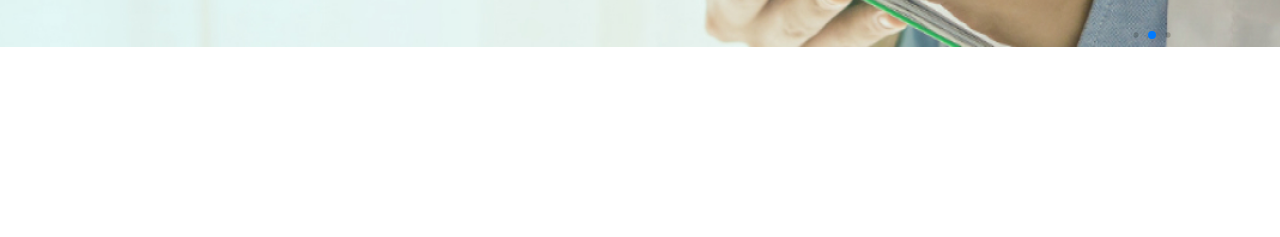
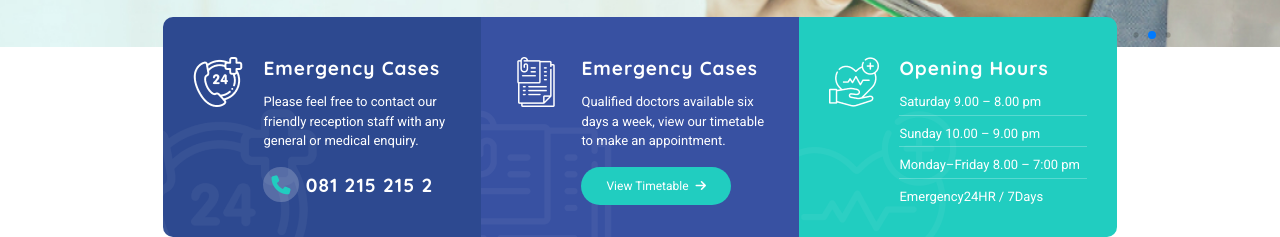
Before and after one commit to kasunanu/medicare, a website: page index.html in a window 1280 px wide. Shown: the part 753-990 px from the top of the page. Before the commit the page ends 800 px from the top, so only its background shows below. Drawn offline with nearby package versions, Linux system fonts and the light colour scheme.

Commit message:
added importantBox with styles

```diff
--- a/index.html
+++ b/index.html
@@ -248,6 +248,89 @@
     </div>
   <!-- carousel end -->
 
+  <!-- importantBox -->
+    <div class="container">
+      <div class="offset-xxl-1 col-xxl-10 offset-xl-1 col-xl-10 offset-lg-1 col-lg-10 col-md-12 col-sm-12 col-12 importantBox">
+        <div class="row">
+          <!-- box1 -->
+          <div class="col-xxl-4 col-xl-4 col-lg-4 col-md-12 col-sm-12 col-12 p-0">
+            <div class="box1 box">
+              <div class="row">
+                <div class="col-xxl-3 col-xl-3 col-lg-3 col-md-3 col-sm-3 col-3">
+                  <img src="assets/img/box1.png" alt="">
+                </div>
+                <div class="col-xxl-9 col-xl-9 col-lg-9 col-md-9 col-sm-9 col-9">
+                  <div class="boxText">
+                    <h5>Emergency Cases</h5>
+                    <p>Please feel free to contact our friendly reception staff with any general or medical enquiry.</p>
+                    <!-- box1 telnumber -->
+                    <span>
+                      <a href="tel:0812152152">
+                        <h5 class="mt-3">
+                          <i class="fa-solid fa-phone"></i>
+                          081 215 215 2
+                        </h5>
+                      </a>
+                    </span>
+                  </div>
+                </div>
+              </div>
+            </div>
+          </div>
+
+          <!-- box2 -->
+          <div class="col-xxl-4 col-xl-4 col-lg-4 col-md-12 col-sm-12 col-12 p-0">
+            <div class="box2 box">
+              <div class="row">
+                <div class="col-xxl-3 col-xl-3 col-lg-3 col-md-3 col-sm-3 col-3">
+                  <img src="assets/img/box2.png" alt="">
+                </div>
+                <div class="col-xxl-9 col-xl-9 col-lg-9 col-md-9 col-sm-9 col-9">
+                  <div class="boxText">
+                    <h5>Emergency Cases</h5>
+                    <p>Qualified doctors available six days a week, view our timetable to make an appointment.</p>
+                    <!-- box2 btn -->
+                    <a href="#">
+                      <button type="button" class="btn btn-light mt-3">
+                        View Timetable
+                        <i class="fa-solid fa-arrow-right ps-1 rightArrow"></i>
+                      </button>
+                    </a>
+                  </div>
+
+                </div>
+              </div>
+            </div>
+          </div>
+
+          <!-- box3 -->
+          <div class="col-xxl-4 col-xl-4 col-lg-4 col-md-12 col-sm-12 col-12 p-0">
+            <div class="box3 box">
+              <div class="row">
+                <div class="col-xxl-3 col-xl-3 col-lg-3 col-md-3 col-sm-3 col-3">
+                  <img src="assets/img/box3.png" alt="">
+                </div>
+                <div class="col-xxl-9 col-xl-9 col-lg-9 col-md-9 col-sm-9 col-9">
+                  <div class="boxText">
+                    <h5>Opening Hours</h5>
+                    <p>Saturday 9.00 – 8.00 pm</p>
+                    <hr>
+                    <p>Sunday 10.00 – 9.00 pm</p>
+                    <hr>
+                    <p>Monday–Friday 8.00 – 7:00 pm</p>
+                    <hr>
+                    <p>Emergency24HR / 7Days</p>
+                  </div>
+                </div>
+              </div>
+            </div>
+          </div>
+
+        </div>
+      </div>
+    </div>
+  <!-- importantBox end -->
+
 
 
 
--- a/scss/pages/home/_carousel.scss
+++ b/scss/pages/home/_carousel.scss
@@ -10,7 +10,7 @@
 
     .sliderText{
       position: absolute;
-      bottom: 50px;
+      bottom: 70px;
     }
   }
 
--- a/scss/pages/home/_importantbox.scss
+++ b/scss/pages/home/_importantbox.scss
@@ -0,0 +1,56 @@
+@use '../../components/colors' as *;
+
+.importantBox{
+  margin-top: -30px;
+  z-index: 55;
+  position: relative;
+
+  .box{
+    height: 220px;
+    padding: 40px 30px;
+
+    .boxText{
+      h5{
+        color: white;
+      }
+      p{
+        color: white;
+        padding-top: 5px;
+      }
+      .fa-phone{
+        color: $light;
+        background-color: rgba($color: white, $alpha: 0.2);
+        padding: 8px;
+        border-radius: 20px;
+      }
+      hr{
+        color: white;
+        margin: 3px 0;
+      }
+    }
+  }
+
+  .box1{
+    border-radius: 10px 0 0 10px;
+    background-color: $primary;
+    background-image: url(../../../assets/img/box1Bg.png);
+    background-repeat: no-repeat;
+    background-position: bottom left;
+  }
+
+  .box2{
+    background-color: $secondary;
+    background-image: url(../../../assets/img/box2Bg.png);
+    background-repeat: no-repeat;
+    background-position: bottom left;
+  }
+
+  .box3{
+    border-radius: 0 10px 10px 0;
+    background-color: $light;
+    background-image: url(../../../assets/img/box3Bg.png);
+    background-repeat: no-repeat;
+    background-position: bottom left;
+  }
+
+}
```
Also changed, not shown: assets/css/pages/home/home.css, assets/css/style.css, assets/img/box1.png (added), assets/img/box1Bg.png (added), assets/img/box2.png (added), assets/img/box2Bg.png (added), assets/img/box3.png (added), assets/img/box3Bg.png (added), scss/components/_mixing.scss (line endings or trailing spaces), 2 other files.
